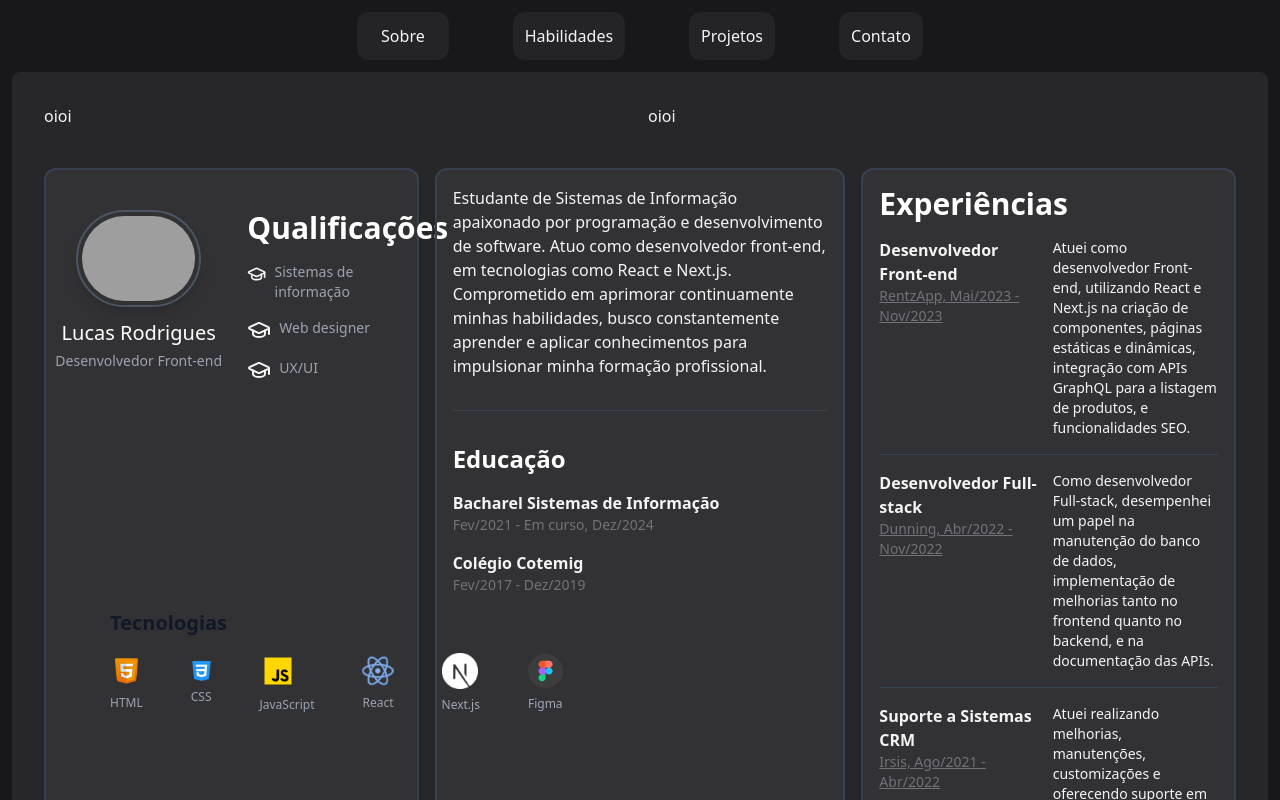
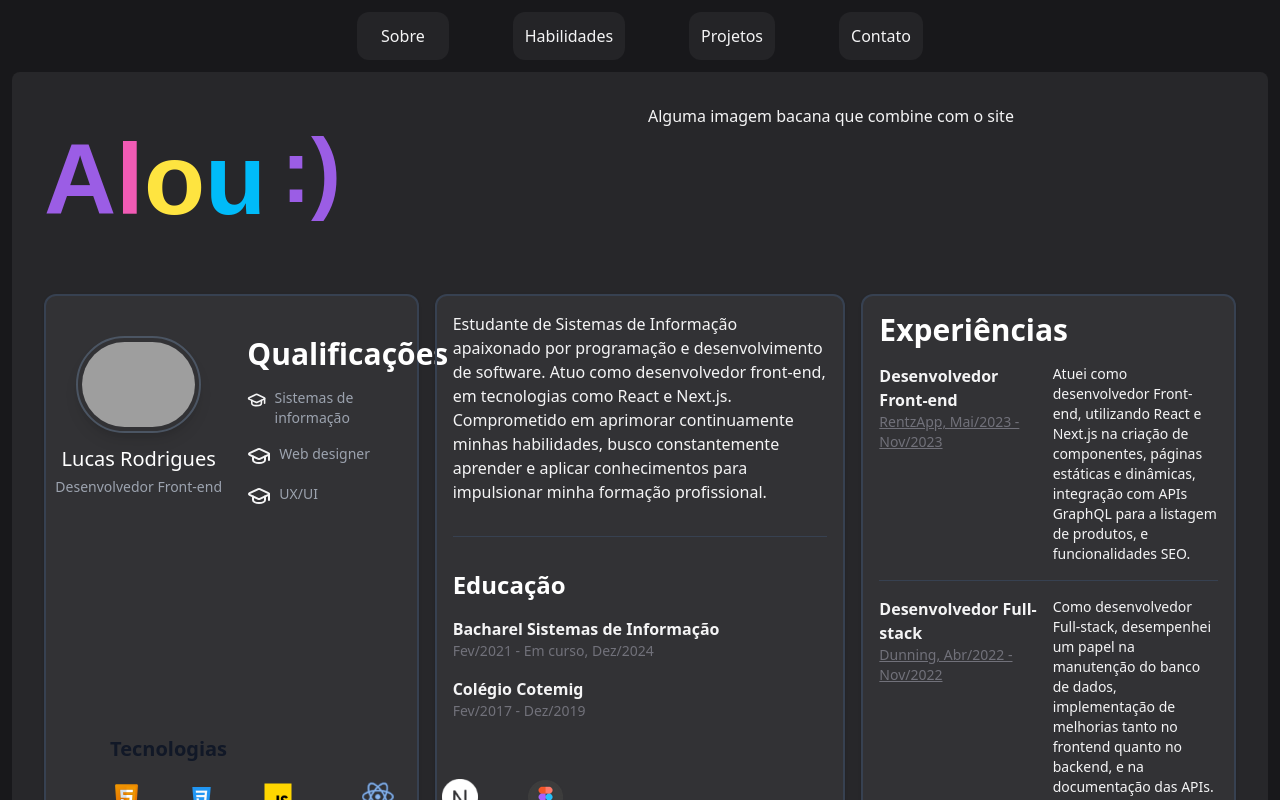
Before and after one commit to rodrigueslucas062/portfolio, a Next.js app: page / in a window 1280 px wide. Shown: the top 800 px of the page. Built offline with nearby package versions, Linux system fonts and the light colour scheme; grey boxes are pictures that could not be loaded.

Commit message:
💄🚧 Banner introduction

```diff
--- a/src/components/banner/Banner.jsx
+++ b/src/components/banner/Banner.jsx
@@ -1,14 +1,30 @@
+import React, { useEffect, useState } from 'react';
+
 const Banner = () => {
+    const [clicked, setClicked] = useState(false);
+
+    useEffect(() => {
+        // Adiciona a classe 'clicked' assim que o componente é montado
+        setClicked(true);
+    }, []);
+
     return (
-        <section className="flex gap-4">
+        <section className="flex gap-4 my-18">
             <div className="w-1/2">
-                <h1>oioi</h1>
+                <div id="text-drop" className={clicked ? 'clicked flex' : ''}>
+                    <div className="a">A</div>
+                    <div className="l">l</div>
+                    <div className="o">o</div>
+                    <div className="u">u</div>
+                    <div className="smile">:)</div>
+                </div>
+                <h1 className='strong'></h1>
             </div>
             <div className="w-1/2">
-                <h2>oioi</h2>
+                <h2>Alguma imagem bacana que combine com o site</h2>
             </div>
         </section>
-    )
-}
+    );
+};
 
 export default Banner;
--- /dev/null
+++ b/src/styles/animations/saudacoes.scss
@@ -0,0 +1,48 @@
+#text-drop {
+    position: relative;
+    display: flex;
+    font-size:100px;
+    font-family: arial;
+    font-weight: 900;
+  }
+
+  .a {
+    opacity:0;
+    animation: drop .4s linear forwards;
+    color: #9b5de5;
+  }
+
+  .l {
+    opacity:0;
+    animation: drop .4s linear forwards .2s;
+    color: #f15bb5;
+  }
+
+  .o {
+    opacity:0;
+    animation: drop .4s linear forwards .4s;
+    color: #fee440;
+  }
+
+  .u {
+    opacity:0;
+    animation: drop .4s linear forwards .6s;
+    color: #00bbf9;
+  }
+
+  @keyframes drop {
+    0% {transform: translateY(-200px) scaleY(0.9); opacity: 0;}
+    5% {opacity: .7;}
+    50% {transform: translateY(0px) scaleY(1); opacity: 1;}
+    65% {transform: translateY(-17px) scaleY(.9); opacity: 1;}
+    75% {transform: translateY(-22px) scaleY(.9); opacity: 1;}
+    100% {transform: translateY(0px) scaleY(1); opacity: 1;}
+  }
+
+  .smile {
+    opacity:0;
+    animation: drop .4s linear forwards 1.2s;
+    color: #9b5de5;
+    font-size:90px;
+    margin-left:15px;
+  }
--- a/src/styles/globals.scss
+++ b/src/styles/globals.scss
@@ -7,3 +7,5 @@ body {
   @apply text-zinc-100;
   @apply p-3;
 }
+
+@import '../styles/animations/saudacoes.scss'
```
